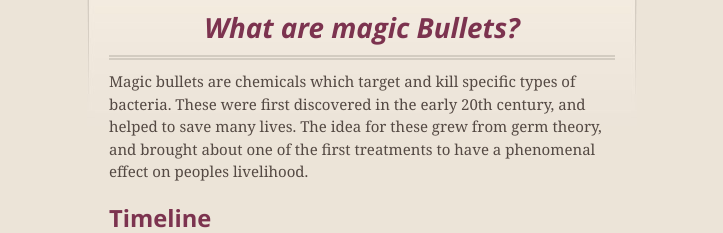
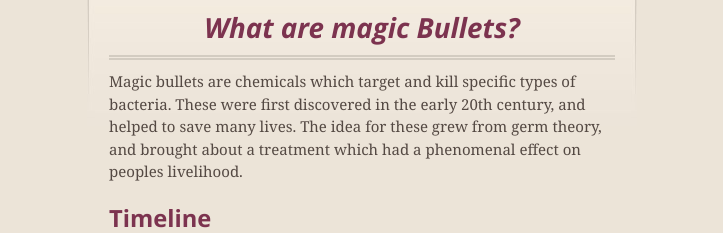
Before and after one commit to chocolateftd/History, a plain HTML site: page index.html in a window 1280 px wide. Shown: the part 219-452 px from the top of the page, without its empty margins (278-1001 px from the left). Drawn offline with nearby package versions, Linux system fonts and the light colour scheme; a script that the page names is missing.

Commit message:
Update index.html

```diff
--- a/index.html
+++ b/index.html
@@ -58,7 +58,7 @@
       <section id="main_content">
         <h1>
 <a id="what-are-magic-bullets" class="anchor" href="#what-are-magic-bullets" aria-hidden="true"><span class="octicon octicon-link"></span></a>What are magic Bullets?</h1>
-<div><p>Magic bullets are chemicals which target and kill specific types of bacteria. These were first discovered in the early 20th century, and helped to save many lives. The idea for these grew from germ theory, and brought about one of the first treatments to have a phenomenal effect on peoples livelihood.</p></div>
+<div><p>Magic bullets are chemicals which target and kill specific types of bacteria. These were first discovered in the early 20th century, and helped to save many lives. The idea for these grew from germ theory, and brought about a treatment which had a phenomenal effect on peoples livelihood.</p></div>
 <h2>
 <a id="timeline" class="anchor" href="#timeline" aria-hidden="true"><span class="octicon octicon-link"></span></a>Timeline</h2>
 <div class="left wow slideInLeft">
```
